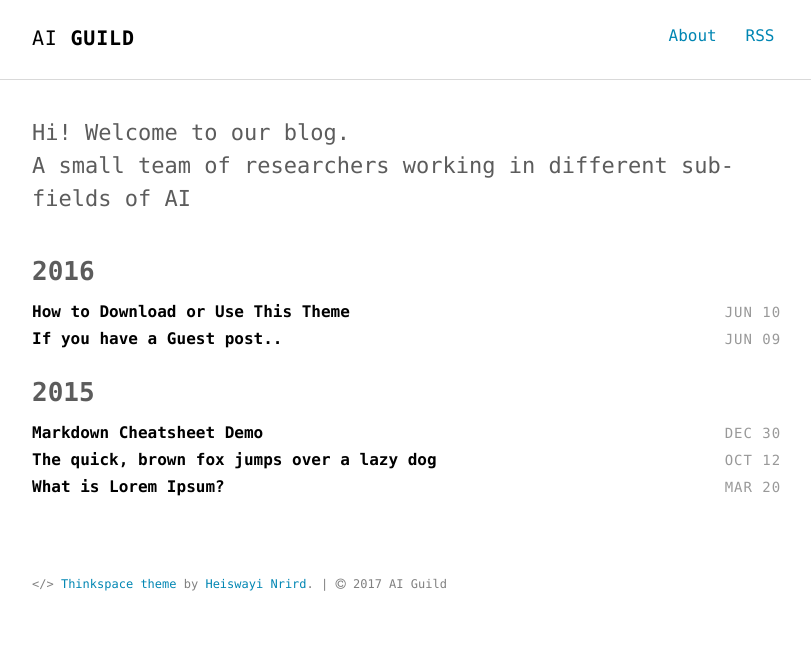
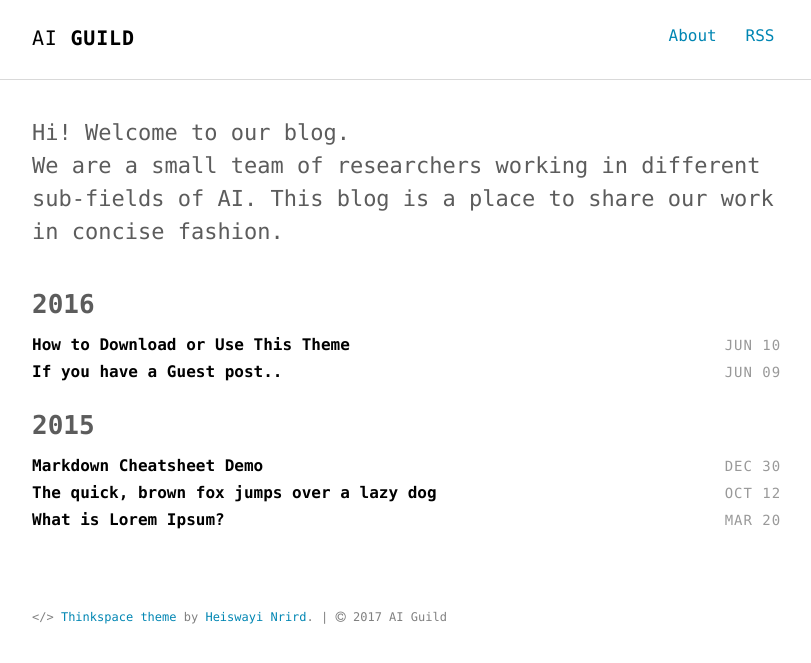
Before and after one commit to ai-guild/ai-guild.github.io, a Jekyll site: the page built from index.html, in a window 1280 px wide. Shown: the top 663 px of the page, without its empty margins (232-1043 px from the left). Built offline with Jekyll 4.4.1, drawn with Linux system fonts in a browser that asks for light colours.

Commit message:
more fixes to intro

```diff
--- a/_includes/intro.html
+++ b/_includes/intro.html
@@ -2,6 +2,6 @@
   <div class="container">
 		<!-- <p class="lead">Hi, I'm <strong class="author-name" itemprop="name">{{ site.author.name }}</strong>, a <em itemprop="jobTitle">{{ site.author.job }}</em>. <br> -->
 		<p class="lead">Hi! Welcome to our blog. <br>
-    {{ site.author.bio }}</p>
+		We are a small team of researchers working in different <br>sub-fields of AI. This blog is a place to share our work in concise fashion.</p>
   </div>
 </section>
```
